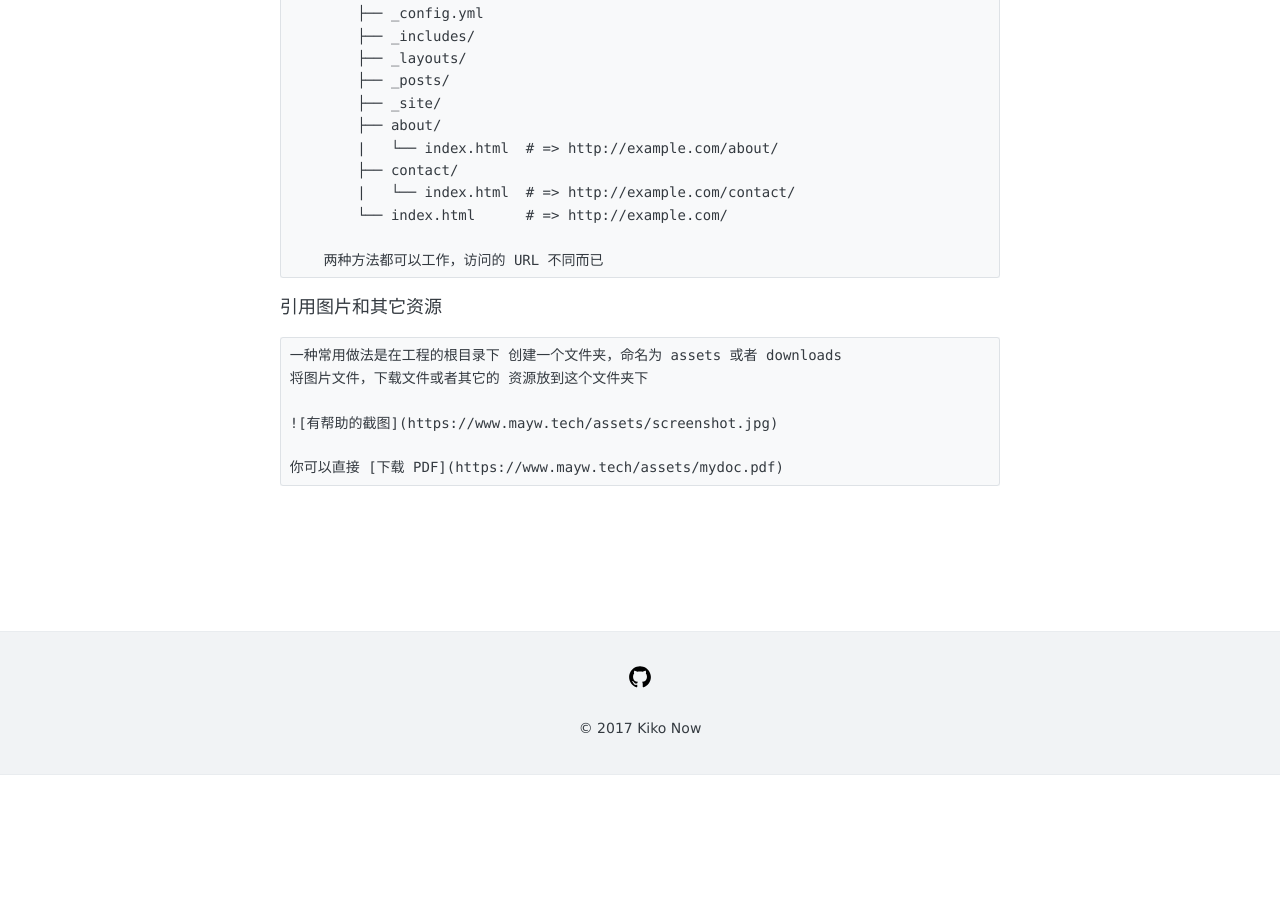
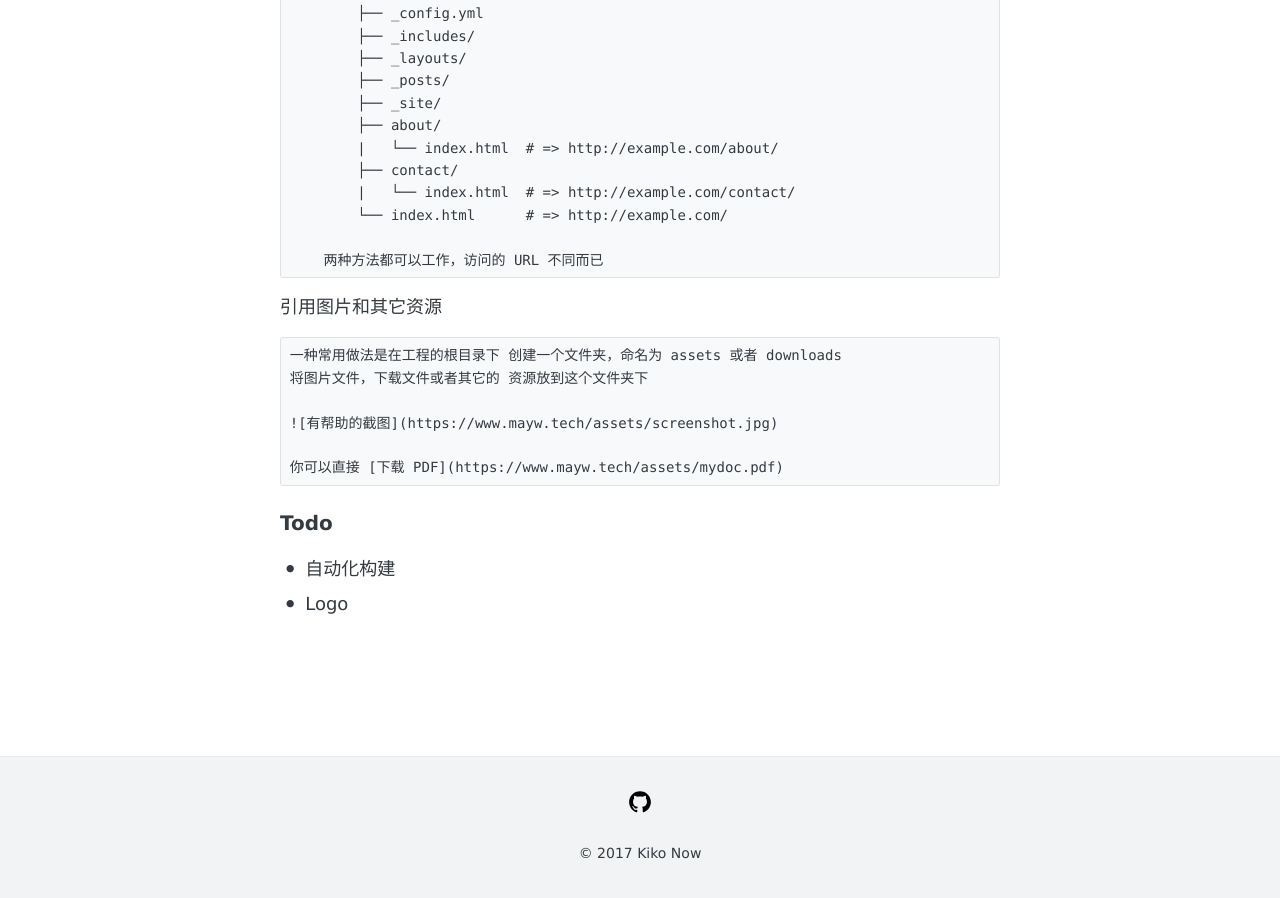
Before and after one commit to dymyw/dymyw.github.io, a Jekyll site: the page built from _posts/2019-03-20-用 GitHub Pages 建个人博客.md, in a window 1280 px wide and 900 px high, scrolled down 5176 px. Built offline with Jekyll 4.4.1, drawn with Linux system fonts in a browser that asks for light colours; before the commit the page ends 5951 px from its top, so only the background shows below that.

Commit message:
个人博客 Todo

```diff
--- a/_posts/2019-03-20-用 GitHub Pages 建个人博客.md
+++ b/_posts/2019-03-20-用 GitHub Pages 建个人博客.md
@@ -236,3 +236,8 @@ YAML 头信息
     ![有帮助的截图]({{ site.url }}/assets/screenshot.jpg)
 
     你可以直接 [下载 PDF]({{ site.url }}/assets/mydoc.pdf)
+
+### Todo
+
+- 自动化构建
+- Logo
```
Also changed, not shown: 2 other files.
